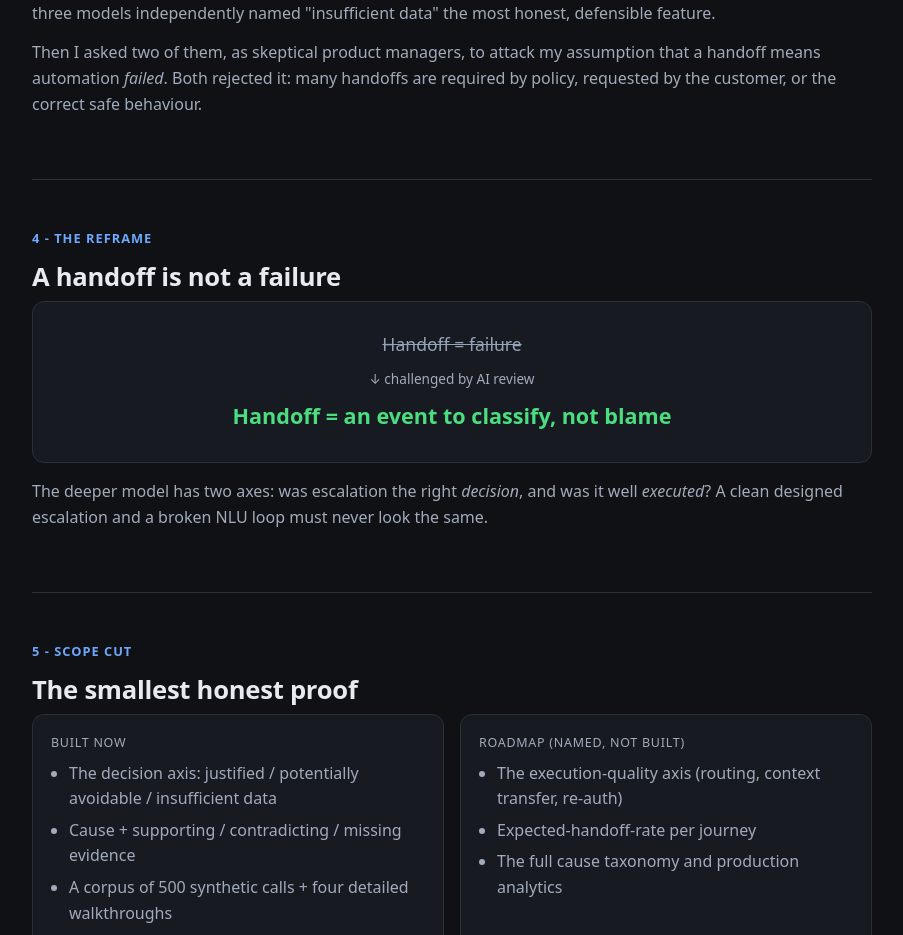
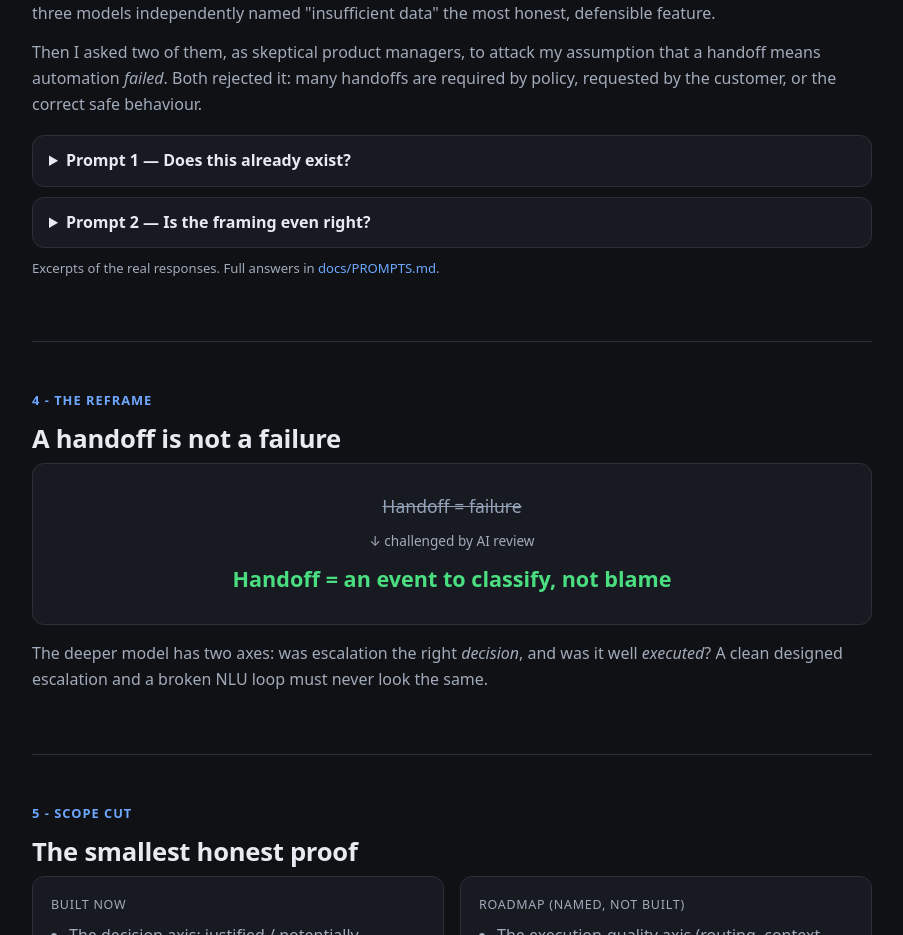
Before and after one commit to erelado/ai-conversation-journey-investigator, a React (Vite) app: page / in a window 1280 px wide. Shown: the part 1360-2295 px from the top of the page, without its empty margins (188-1091 px from the left). Built offline with nearby package versions, Linux system fonts and the light colour scheme.

Commit message:
feat(ui): collapsible prompts and AI responses in the challenge section
Section 3 now shows the exact prompts sent and the model responses, collapsed by default and expandable per model, so a reviewer can examine the real AI exchanges. Excerpts on the page; full answers linked to docs/PROMPTS.md.

```diff
--- a/src/App.css
+++ b/src/App.css
@@ -495,6 +495,73 @@ section p strong {
   font-variant-numeric: tabular-nums;
 }
 
+/* AI challenge: collapsible prompts + responses */
+.ai-challenge {
+  margin-top: 18px;
+}
+.exchange {
+  border: 1px solid var(--border);
+  border-radius: var(--radius);
+  background: var(--surface);
+  margin-bottom: 10px;
+}
+.exchange > summary {
+  cursor: pointer;
+  padding: 12px 16px;
+  font-weight: 600;
+  color: var(--text);
+}
+.exchange > summary:hover,
+.response > summary:hover {
+  color: var(--accent);
+}
+.ex-meta {
+  padding: 0 16px;
+  margin: 4px 0 6px;
+  color: var(--text-dim);
+  font-size: 0.82rem;
+}
+.prompt-text {
+  white-space: pre-wrap;
+  font-family: ui-monospace, "SF Mono", Menlo, monospace;
+  font-size: 0.8rem;
+  background: var(--surface-2);
+  border-radius: 8px;
+  padding: 12px 14px;
+  margin: 0 16px 14px;
+  color: var(--text-dim);
+  overflow-x: auto;
+}
+.response {
+  margin: 0 16px 10px;
+  border: 1px solid var(--border);
+  border-radius: 8px;
+  background: var(--surface-2);
+}
+.response > summary {
+  cursor: pointer;
+  padding: 10px 14px;
+  font-size: 0.9rem;
+  color: var(--text);
+}
+.response-text {
+  white-space: pre-wrap;
+  font-size: 0.86rem;
+  line-height: 1.55;
+  background: var(--bg);
+  border-radius: 6px;
+  padding: 12px 14px;
+  margin: 0 14px 12px;
+  color: var(--text-dim);
+  max-height: 360px;
+  overflow-y: auto;
+}
+.ai-note {
+  font-size: 0.82rem;
+  color: var(--text-dim);
+  margin-top: 6px;
+}
+
 footer {
   padding: 32px 0 0;
   color: var(--text-dim);
--- a/src/App.tsx
+++ b/src/App.tsx
@@ -1,6 +1,7 @@
 import './App.css';
 import { Investigator } from './components/Investigator';
 import { CorpusRollup } from './components/CorpusRollup';
+import { AiChallenge } from './components/AiChallenge';
 
 const REPO_URL = 'https://github.com/erelado/ai-conversation-journey-investigator';
 
@@ -72,6 +73,7 @@ function App() {
           handoff means automation <em>failed</em>. Both rejected it: many handoffs are required by
           policy, requested by the customer, or the correct safe behaviour.
         </p>
+        <AiChallenge />
       </section>
 
       <section>
--- /dev/null
+++ b/src/components/AiChallenge.tsx
@@ -0,0 +1,31 @@
+import { aiChallenge } from '../data/aiChallenge';
+
+const PROMPTS_DOC =
+  'https://github.com/erelado/ai-conversation-journey-investigator/blob/main/docs/PROMPTS.md';
+
+export function AiChallenge() {
+  return (
+    <div className="ai-challenge">
+      {aiChallenge.map((p) => (
+        <details key={p.id} className="exchange">
+          <summary>{p.label}</summary>
+          <p className="ex-meta">Prompt sent to {p.exchanges.map((e) => e.model).join(', ')}:</p>
+          <pre className="prompt-text">{p.prompt}</pre>
+          {p.exchanges.map((e) => (
+            <details key={e.model} className="response">
+              <summary>{e.model}'s response</summary>
+              <pre className="response-text">{e.response}</pre>
+            </details>
+          ))}
+        </details>
+      ))}
+      <p className="ai-note">
+        Excerpts of the real responses. Full answers in{' '}
+        <a href={PROMPTS_DOC} target="_blank" rel="noreferrer">
+          docs/PROMPTS.md
+        </a>
+        .
+      </p>
+    </div>
+  );
+}
--- /dev/null
+++ b/src/data/aiChallenge.ts
@@ -0,0 +1,70 @@
+// The prompts used to challenge the idea, with verbatim excerpts of the real model responses.
+// These are quoted AI outputs (shown collapsed on the page); the fuller answers are in
+// docs/PROMPTS.md.
+
+export interface AiExchange {
+  model: string;
+  response: string;
+}
+
+export interface AiPrompt {
+  id: string;
+  label: string;
+  prompt: string;
+  exchanges: AiExchange[];
+}
+
+export const aiChallenge: AiPrompt[] = [
+  {
+    id: 'existing-solutions',
+    label: 'Prompt 1 — Does this already exist?',
+    prompt: `I'm scoping an AI feature for a cloud communication platform (VoIP, call centers, FreeSWITCH/Asterisk). Idea: after a conversation hands off from a bot to a human agent, automatically analyze that one conversation's event timeline (intents, tool calls, retries, errors, customer repeats) and produce an evidence-based explanation of WHY the handoff happened, classified as justified, potentially avoidable, or insufficient data.
+
+What existing products or features already do this or something close? Name specific vendors/features, say what they actually do, and where this idea overlaps vs. differs. Be concrete and skeptical.`,
+    exchanges: [
+      {
+        model: 'Gemini',
+        response: `While dozens of vendors pass a "warm handoff summary" to an agent at the moment of transfer, very few automatically perform a post-mortem classification on the systemic reason for the handoff (Justified vs. Avoidable). It is split across three categories: LLM/Conversational-AI observability (LangSmith, Arize, Phoenix) which track the technical timeline but are aimed at engineers; Enterprise CAIPs (Parloa, Cognigy, Dialogflow CX, Fini) which analyze conversational state but only for their own bots; and CCaaS QA / Interaction Analytics (NICE Enlighten, Genesys, Verint) which own the "avoidable transfer" reporting but historically via transcripts, not the live event timeline.
+
+Your unique value proposition lies in telecom-aware LLM observability... root-cause analysis that neither standard LLM Ops tools nor standard CCaaS analytics can touch. In production, expect up to ~30% of complex voice cases to return Insufficient Data.`,
+      },
+      {
+        model: 'ChatGPT',
+        response: `The market already contains most of the underlying components (transcripts, intent/journey analytics, handoff metrics, tool-call traces, automated evaluation, cross-interaction root cause). The closest products are Amazon Connect Customer and Microsoft Copilot Studio: Amazon has the closest technical evidence layer, Microsoft the closest escalation classification model.
+
+I did not find a documented, out-of-the-box feature that consistently combines all of: starts automatically after every handoff; reconstructs the complete event timeline for that one conversation; separates the immediate trigger from the underlying cause; cites specific evidence (retries, failed tools, repeats, confidence drops, policy rules); classifies as justified / potentially avoidable / insufficient data; and works across multiple systems. That is the credible product gap.
+
+Avoid: "No existing product explains why bot handoffs happen." Use: existing platforms report handoff rates, escalation topics, paths, or agent traces; this feature combines those signals into a single evidence-based investigation per handoff, distinguishes the trigger from the root cause, and judges whether the handoff was justified, potentially avoidable, or unsupported by sufficient data.`,
+      },
+      {
+        model: 'Claude',
+        response: `Skeptical read: nothing on the market does exactly your framing (per-conversation, evidence-linked, event-timeline reconstruction with a justified / avoidable / insufficient-data verdict). But several categories do adjacent things, and a buyer will ask "isn't this just X?"
+
+Conversation Intelligence / Auto-QA (Observe.AI, CallMiner, Cresta, Genesys) score the human agent after the fact, off the transcript, not the bot's decision off the event timeline. Bot platforms (Exotel, Decagon, Sierra) log "why it escalated" at trigger time, single-vendor only.
+
+The verdict taxonomy and the event-timeline substrate are your only real differentiators. "Insufficient data" is your most defensible feature, not a hedge. Every adjacent product over-claims causal certainty; LLM-RCA research shows that's where they break.`,
+      },
+    ],
+  },
+  {
+    id: 'reframe',
+    label: 'Prompt 2 — Is the framing even right?',
+    prompt: `Act as a skeptical senior product manager. I'm building a tool that, after each bot-to-human handoff in a call center, explains WHY the handoff happened. My working assumption is that a human handoff means the automated journey failed. Attack that assumption directly: when is a handoff NOT a failure? Give concrete categories with examples, and tell me how that should change the product. Answer in copyable markdown.`,
+    exchanges: [
+      {
+        model: 'Gemini (3.5 Flash)',
+        response: `A handoff is an outcome, not a diagnosis. In many cases, transferring the customer is the correct, safest, or explicitly intended behavior. Categories where a handoff is NOT a failure: the customer explicitly requested a human; policy or regulation requires human intervention (account closure, fraud, large refund); the action is intentionally outside the bot's scope; human judgment is part of the intended journey (bereavement, distress); the bot detected uncertainty and escalated safely; authentication/authorization could not complete; a service-level threshold was reached; the journey was designed as a hybrid (qualify-then-transfer); the handoff was triggered by urgency or risk; or a business system failed but the bot recovered correctly.
+
+Change the classification model to top-level outcomes (justified / potentially_avoidable / correct_recovery_after_failure / insufficient_data) plus a separate cause_category. Separate root cause from handoff quality: a journey can contain an automation failure and still end with a well-executed handoff. The goal is not to eliminate human handoffs. The goal is to make every handoff understandable, appropriate, and actionable.`,
+      },
+      {
+        model: 'Claude',
+        response: `"Handoff = failure" bakes the conclusion into the question and turns the tool into a blame detector. The honest version is two questions: was escalating the right call, and was it done well?
+
+Where a handoff is NOT a failure: the customer asked for a human; policy/regulation requires one; capability boundary by design; safe abstention under uncertainty; risk/safety/distress; planned hybrid (qualify-then-transfer). Worth investigating instead: comprehension failures, premature surrender, friction-driven abandonment, coverage gaps, and the sneaky one, a correct handoff executed badly (no context passed, customer re-authenticates, agent starts cold).
+
+What it changes: two axes, not one label (was escalation appropriate; was the transition clean); separate cause from assessment (root_cause != handoff_assessment); expected-handoff-rate per journey (some flows should be ~100% human); abstain honestly when the timeline is thin. The value isn't explaining failures, it's sorting handoffs into "fine," "fix the automation," and "fix the handoff."`,
+      },
+    ],
+  },
+];
```
